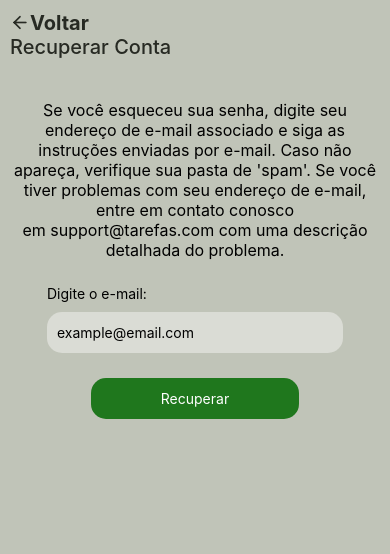
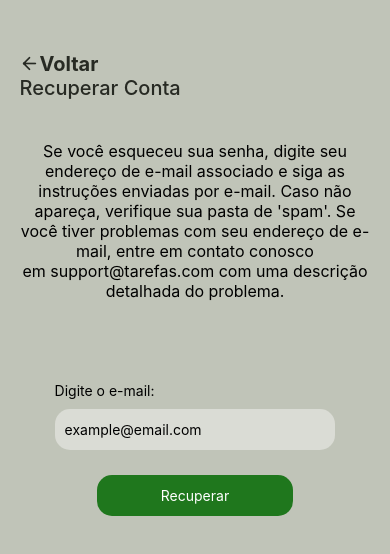
Before and after one commit to phplemos/residencia-de-software, a React Native app in the folder lista-de-tarefas/: screen /RecuperarConta in a window 390 px wide. Shown: the top 554 px of the page. Built offline with nearby package versions, Linux system fonts and the light colour scheme.

Commit message:
Ultimos ajustes

```diff
--- a/lista-de-tarefas/App.tsx
+++ b/lista-de-tarefas/App.tsx
@@ -22,7 +22,7 @@ export default function App() {
           <TarefaProvider>
             <NavigationContainer>
               <Stack.Navigator
-                initialRouteName="RecuperarConta"
+                initialRouteName="Login"
                 screenOptions={{ headerShown: false }}
               >
                 <Stack.Screen name="Drawer" component={AppDrawer} />
--- a/lista-de-tarefas/src/screens/Cadastro/index.tsx
+++ b/lista-de-tarefas/src/screens/Cadastro/index.tsx
@@ -45,7 +45,7 @@ export function Cadastro() {
     <Container>
       <ContainerTopBar>
         <VoltarButton
-          popButton={() => navigation.goBack}
+          popButton={() => navigation.goBack()}
           nomeTarefa={"para o login"}
         />
       </ContainerTopBar>
--- a/lista-de-tarefas/src/screens/Pesquisar/index.tsx
+++ b/lista-de-tarefas/src/screens/Pesquisar/index.tsx
@@ -76,7 +76,8 @@ export default function Pesquisar() {
           onChangeText={(text) => setSearchText(text)}
         />
       </ContainerTop>
-      <FlatList style={{ width: "80%" }}
+      <FlatList
+        style={{ width: "80%" }}
         data={filtrarTarefas}
         keyExtractor={(item, index) => index.toString()}
         renderItem={({ item }) => (
@@ -89,9 +90,9 @@ export default function Pesquisar() {
           />
         )}
         ListEmptyComponent={() => (
-          <ContainerItem>
+          <View style={{ alignItems: "center", marginTop:20 }}>
             <Text style={{ textAlign: "left" }}>Nenhum item encontrado</Text>
-          </ContainerItem>
+          </View>
         )}
         contentContainerStyle={{ paddingBottom: 20 }}
       />
--- a/lista-de-tarefas/src/screens/Pesquisar/styles.tsx
+++ b/lista-de-tarefas/src/screens/Pesquisar/styles.tsx
@@ -13,7 +13,6 @@ export const ContainerTop = styled.View`
   margin-top: 20px;
   width: 90%;
 `;
-
 export const ContainerItem = styled.View`
   width: 90%;
   background-color: #272a23;
--- a/lista-de-tarefas/src/screens/RecuperarConta/index.tsx
+++ b/lista-de-tarefas/src/screens/RecuperarConta/index.tsx
@@ -1,27 +1,27 @@
 import { Alert, Text, View } from "react-native";
-import { ButtonRecover, Container, ContainerTop, TextButton } from "./style";
+import {
+  ButtonRecover,
+  Container,
+  ContainerTop,
+  ContainerContent,
+  TextButton,
+} from "./style";
 import { SafeAreaView } from "react-native-safe-area-context";
 import { VoltarButton } from "../../components/VoltarButton";
 import { useNavigation } from "@react-navigation/native";
-import { Formik } from 'formik';
-import * as Yup from 'yup';
+import { Formik } from "formik";
+import * as Yup from "yup";
 import { FormInput } from "../../components/FormInput";
 
 const validationSchema = Yup.object({
   email: Yup.string()
-        .email('Digite um email válido')
-        .required('O campo de email é obrigatório'),
+    .email("Digite um email válido")
+    .required("O campo de email é obrigatório"),
 });
 
-const showAlert = ()=>{
-    Alert.alert(
-        "Atenção",
-        "Verifique seu e-mail",
-        [
-            {text: "OK"}
-        ]
-    )
-}
+const showAlert = () => {
+  Alert.alert("Atenção", "Verifique seu e-mail", [{ text: "OK" }]);
+};
 
 export default function RecuperarConta() {
   const navigation = useNavigation();
@@ -30,24 +30,45 @@ export default function RecuperarConta() {
     <SafeAreaView style={{ flex: 1 }}>
       <Container>
         <ContainerTop>
-                    <VoltarButton popButton={() => navigation.goBack()} nomeTarefa={"Recuperar Conta"} />
-                    <Text style={{fontSize:16,textAlign:"center"}}>Se você esqueceu sua senha, digite seu endereço de e-mail associado e siga as instruções enviadas por e-mail. Caso não apareça, verifique sua pasta de 'spam'. Se você tiver problemas com seu endereço de e-mail, entre em contato conosco em support@tarefas.com com uma descrição detalhada do problema.</Text>
+          <VoltarButton
+            popButton={() => navigation.goBack()}
+            nomeTarefa={"Recuperar Conta"}
+          />
+          <Text style={{ fontSize: 16, textAlign: "center" }}>
+            Se você esqueceu sua senha, digite seu endereço de e-mail associado
+            e siga as instruções enviadas por e-mail. Caso não apareça,
+            verifique sua pasta de 'spam'. Se você tiver problemas com seu
+            endereço de e-mail, entre em contato conosco
+            em support@tarefas.com com uma descrição detalhada do problema.
+          </Text>
         </ContainerTop>
-                <View style={{ justifyContent: 'center', alignItems: "center" }} >
+        <ContainerContent>
           <Formik
-                        initialValues={{ email: '' }}
+            initialValues={{ email: "" }}
             validationSchema={validationSchema}
             onSubmit={(values, { resetForm }) => {
               // Aqui você faria a requisição para recuperar a senha
-                            console.log('Email enviado:', values.email);
-                            resetForm()
-                            showAlert()
-
+              console.log("Email enviado:", values.email);
+              resetForm();
+              showAlert();
+              navigation.goBack();
             }}
           >
-                        {({ handleSubmit, handleChange, errors, touched, values, handleBlur }) => (
-                            <View style={{ width: '80%', justifyContent: 'center', alignItems: "center" }} >
-
+            {({
+              handleSubmit,
+              handleChange,
+              errors,
+              touched,
+              values,
+              handleBlur,
+            }) => (
+              <View
+                style={{
+                  width: "80%",
+                  justifyContent: "center",
+                  alignItems: "center",
+                }}
+              >
                 <FormInput
                   label="Digite o e-mail"
                   placeHolder="example@email.com"
@@ -57,20 +78,16 @@ export default function RecuperarConta() {
                   secureTextEntry={false}
                 />
                 {touched.email && errors.email ? (
-                                    <Text style={{ color: 'red' }}>{errors.email}</Text>
+                  <Text style={{ color: "red" }}>{errors.email}</Text>
                 ) : null}
-
 
                 <ButtonRecover onPress={() => handleSubmit()}>
                   <TextButton>Recuperar</TextButton>
                 </ButtonRecover>
-
-
               </View>
-
             )}
           </Formik>
-                </View>
+        </ContainerContent>
       </Container>
     </SafeAreaView>
   );
--- a/lista-de-tarefas/src/screens/RecuperarConta/style.ts
+++ b/lista-de-tarefas/src/screens/RecuperarConta/style.ts
@@ -1,18 +1,28 @@
 import styled from "styled-components/native";
 
 export const Container = styled.View`
-background-color: #c0c4b8;
-flex: 1;
-padding-left: 10px;
-padding-right: 10px;
-
-`
+  background-color: #c0c4b8;
+  width: 100%;
+  height: 100%;
+  align-items: center;
+  justify-content: space-around;
+`;
 
 export const ContainerTop = styled.View`
-gap: 30px;
-padding-bottom: 25px;
+  width: 90%;
+  display: flex;
+  align-items: center;
+  gap: 30px;
+`;
 
-`
+export const ContainerContent = styled.View`
+  width: 90%;
+  height: 50%;
+  display: flex;
+  align-items: center;
+  justify-content: space-between;
+  gap: 20px;
+`;
 
 export const ButtonRecover = styled.TouchableOpacity`
   height: 41px;
@@ -21,10 +31,8 @@ export const ButtonRecover = styled.TouchableOpacity`
   align-items: center;
   justify-content: center;
   border-radius: 15px;
-  margin-top:25px;
-
-`
+  margin-top: 25px;
+`;
 export const TextButton = styled.Text`
   color: #fff;
-
 `;
--- a/lista-de-tarefas/src/screens/VerTarefa/index.tsx
+++ b/lista-de-tarefas/src/screens/VerTarefa/index.tsx
@@ -1,8 +1,8 @@
 import { Container, ButtonDeleteTarefa, ContainerDescricao } from "./styles";
-import { Text, TouchableOpacity } from "react-native";
+import { Alert, Text, TouchableOpacity } from "react-native";
 import { VoltarButton } from "../../components/VoltarButton";
 import { Feather } from "@expo/vector-icons";
-import { RootStackParamsList } from "../../utils/types";
+import { RootStackParamsList, TarefaProps } from "../../utils/types";
 import { NativeStackScreenProps } from "@react-navigation/native-stack";
 import { useNavigation, useRoute } from "@react-navigation/native";
 import { useContext } from "react";
@@ -11,13 +11,30 @@ import { TarefaContext } from "../../context/TarefaContext";
 type Props = NativeStackScreenProps<RootStackParamsList, "VerTarefa">;
 
 export default function VerTarefa() {
-  const { tarefa } = useContext(TarefaContext);
+  const { tarefa, tarefas, setTarefas } = useContext(TarefaContext);
   const navigation = useNavigation<Props["navigation"]>();
-
+  function handleTarefaRemove(tarefaToRemove: TarefaProps) {
+    Alert.alert(
+      "Atenção!",
+      `Deseja realmente remover a tarefa: ${tarefaToRemove.titulo}?`,
+      [
+        {
+          text: "Sim",
+          onPress: () => {
+            const updatedTarefas = tarefas.filter(
+              (tarefa) => tarefa.titulo !== tarefaToRemove.titulo
+            );
+            setTarefas(updatedTarefas);
+            navigation.goBack();
+          },
+        },
+        { text: "Cancelar", style: "cancel" },
+      ]
+    );
+  }
   return (
     <Container>
       <VoltarButton popButton={navigation.goBack} nomeTarefa={tarefa.titulo} />
-
       <ContainerDescricao>
         <Text
           style={
@@ -29,7 +46,7 @@ export default function VerTarefa() {
           {tarefa.titulo}
         </Text>
       </ContainerDescricao>
-      <ButtonDeleteTarefa>
+      <ButtonDeleteTarefa onPress={() => handleTarefaRemove(tarefa)}>
         <Feather name={"trash"} color={"#DADCD5"} size={20}></Feather>
         <Text style={{ color: "#DADCD5" }}> Excluir tarefa</Text>
       </ButtonDeleteTarefa>
```
Lines whose indentation alone changed are shown as unchanged.
